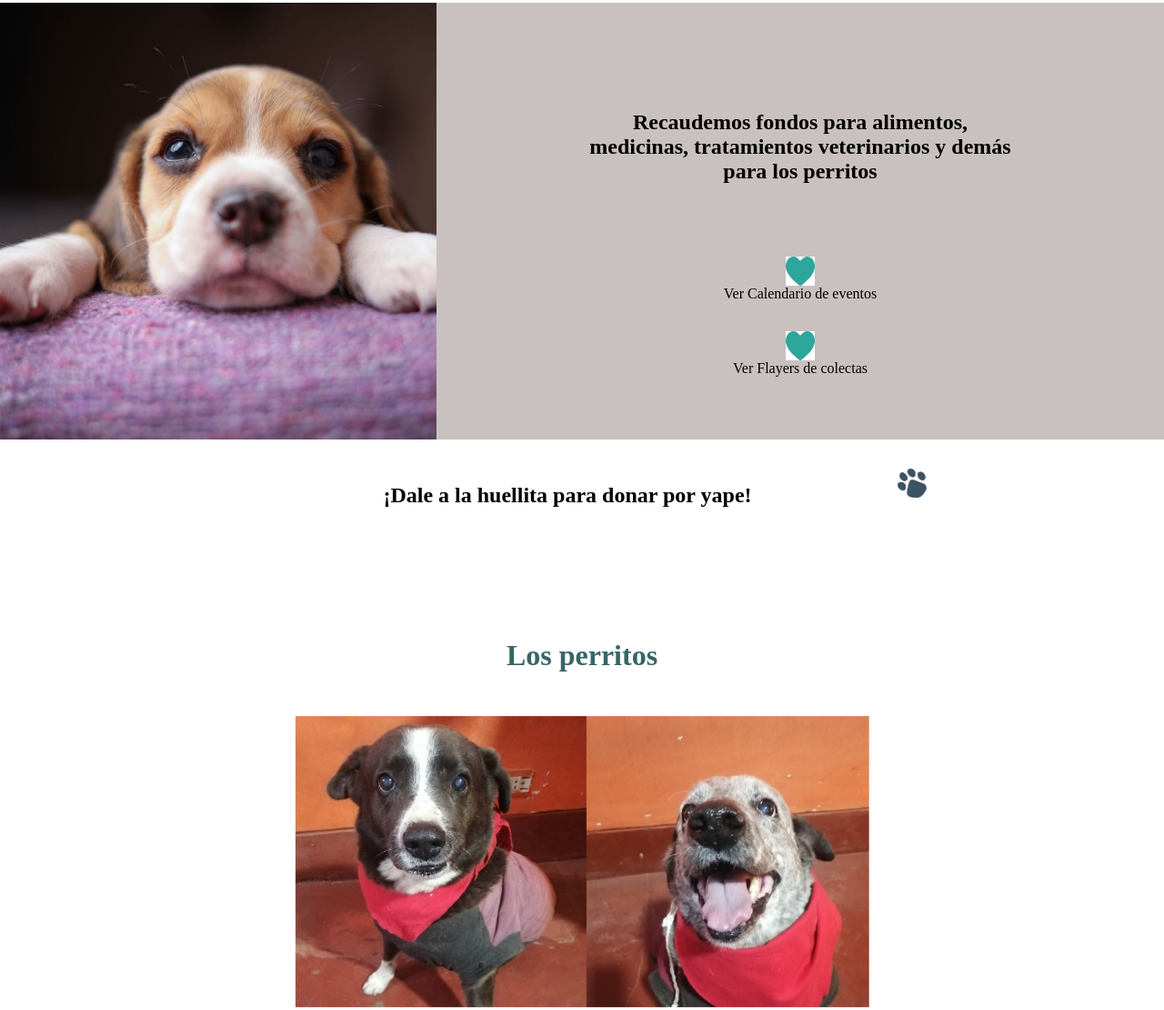
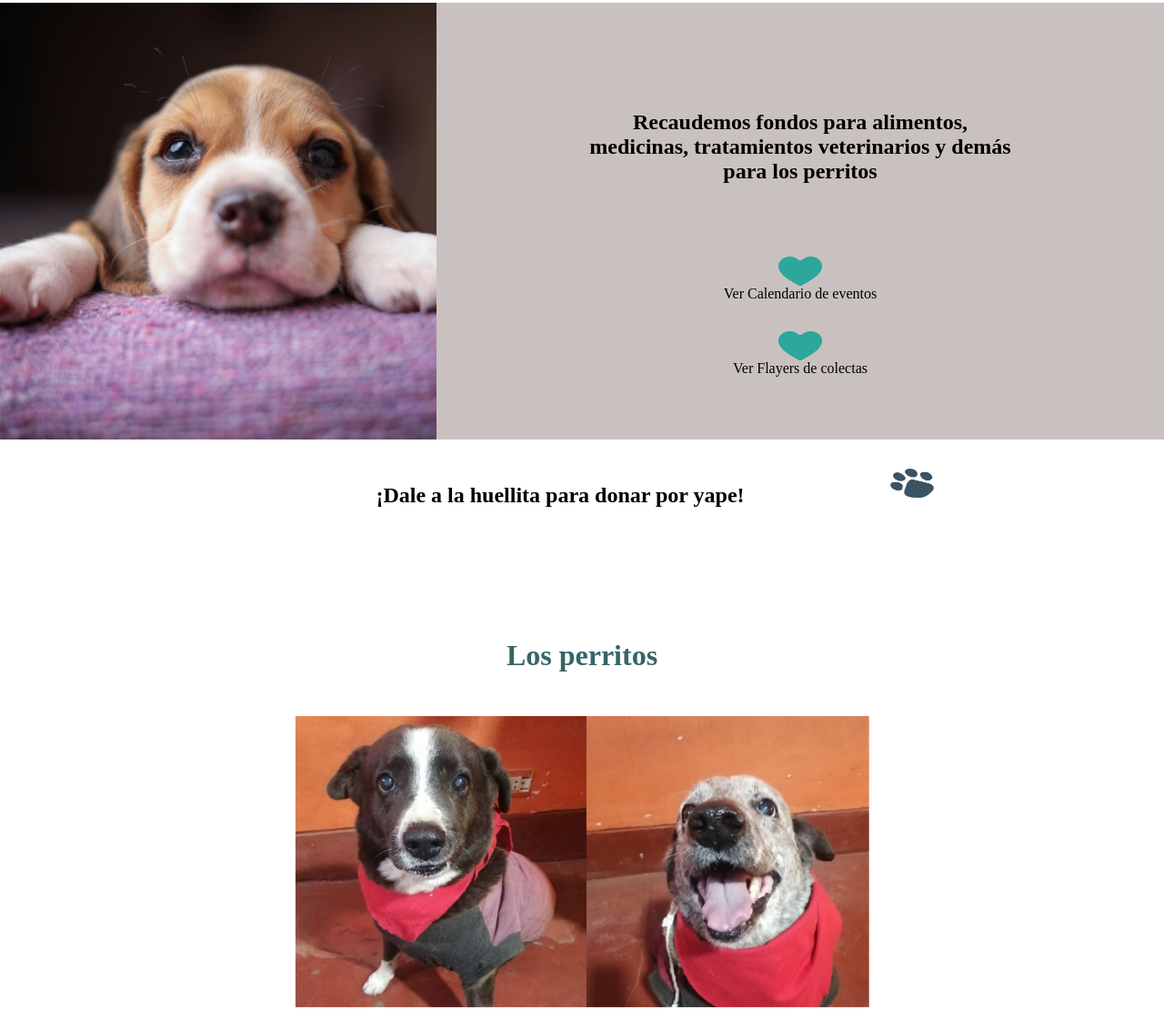
Before and after one commit to solucionesfulcrum/CoderHouse, a plain HTML site: page index.html in a window 1280 px wide. Shown: the part 2372-3482 px from the top of the page at 91% size. Drawn offline with Linux system fonts and the light colour scheme.

Commit message:
[feature]-imagen corazon

```diff
--- a/css/estilos.css
+++ b/css/estilos.css
@@ -120,7 +120,7 @@ h2.Pag__letraPrin{
 }
 
 .donaciones__img{
-    width: 2rem;
+    width: 3rem;
     height: 2rem;
     margin-top: 2rem;
 }
--- a/index.html
+++ b/index.html
@@ -57,9 +57,9 @@
                 <div class="donaciones__detalle">
                     <h2>Recaudemos fondos para alimentos, medicinas, tratamientos veterinarios y demás para los perritos
                     </h2>
-                    <img class="donaciones__img" src="./images/corazon.jpg" alt="">
+                    <img class="donaciones__img" src="./images/corazon.png" alt="">
                     <span>Ver Calendario de eventos</span>
-                    <img class="donaciones__img" src="./images/corazon.jpg" alt="">
+                    <img class="donaciones__img" src="./images/corazon.png" alt="">
                     <span>Ver Flayers de colectas</span>
                 </div>
             </div>
```
Also changed, not shown: images/corazon.jpg (deleted), images/corazon.png (added).
